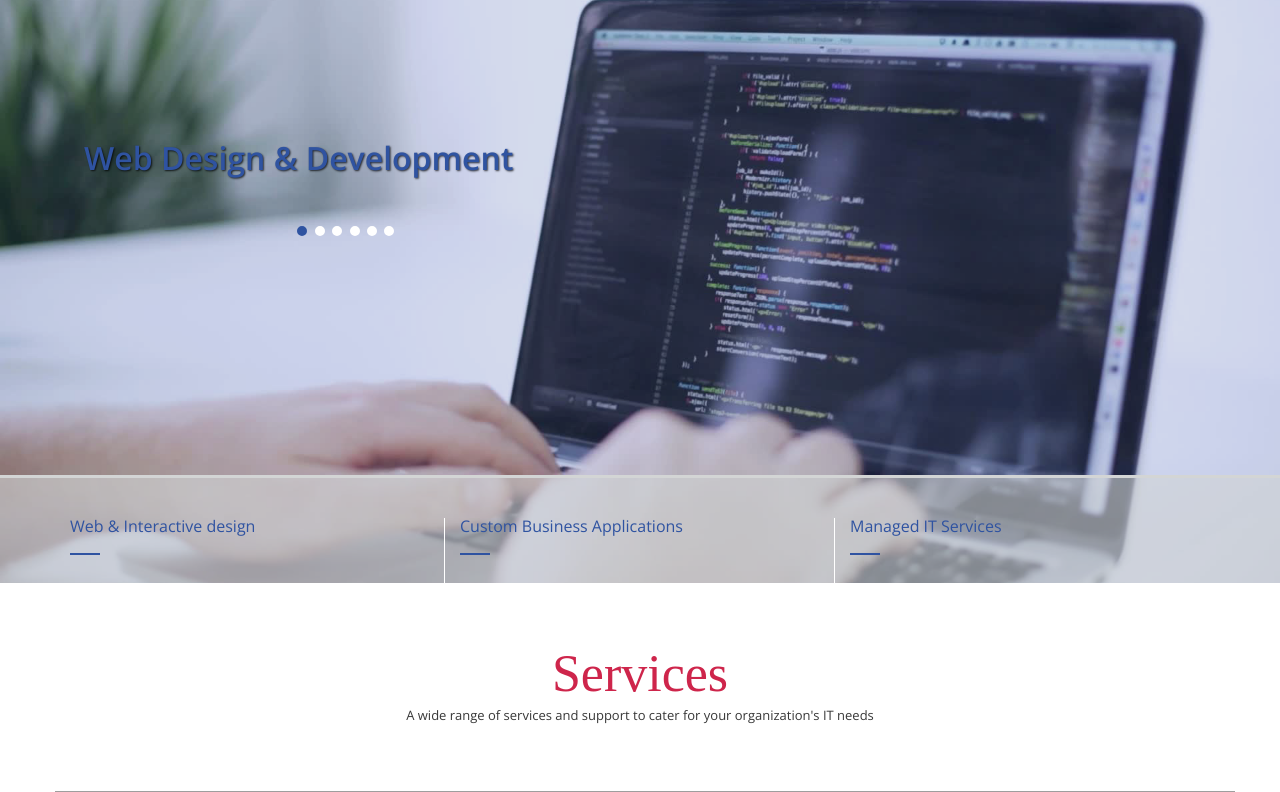
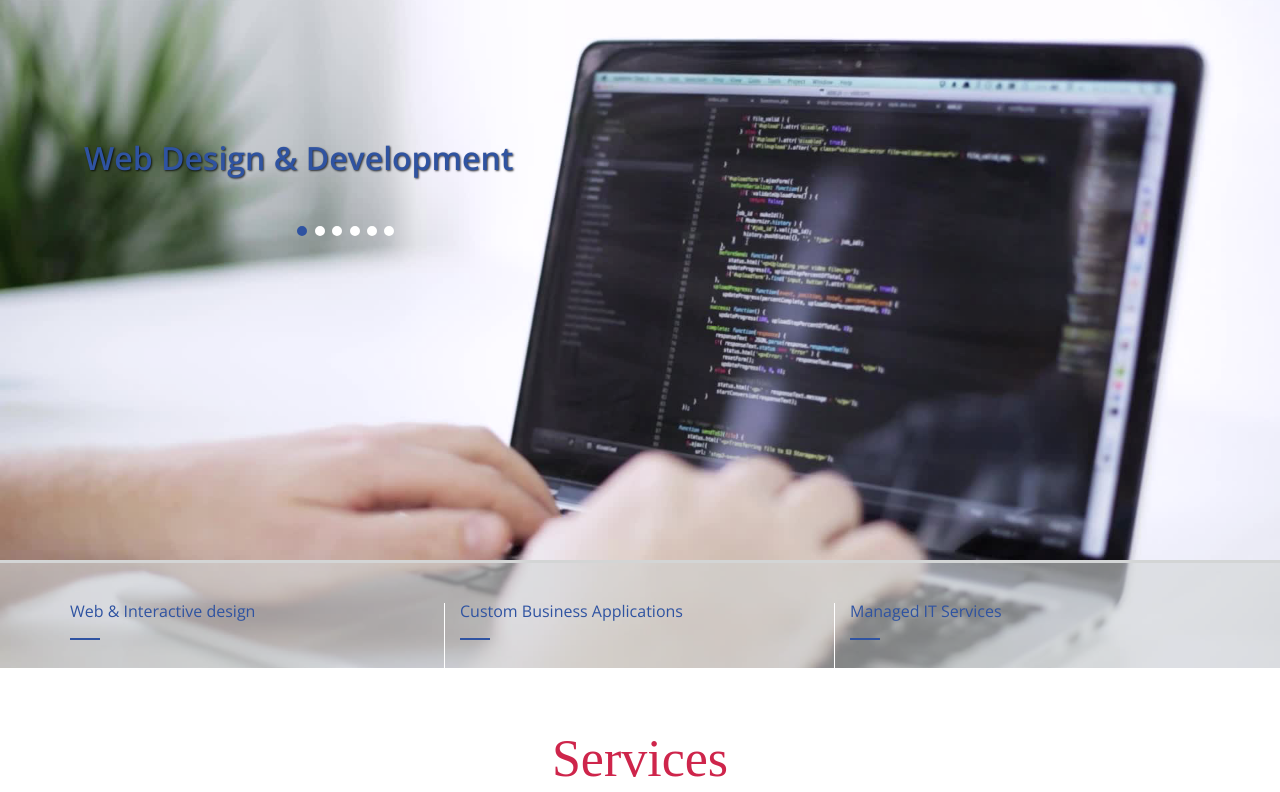
Before and after one commit to inusah/fg, a Flask app: page / in a window 1280 px wide. Shown: the part 121-913 px from the top of the page. Run offline with Flask 2, Linux system fonts and the light colour scheme; some libraries are stand-ins or nearby versions; grey boxes are pictures that could not be loaded.

Commit message:
fullscreen bg-video

```diff
--- a/webceil/static/css/style.css
+++ b/webceil/static/css/style.css
@@ -61,7 +61,7 @@ a.none:hover {text-decoration: none;}
 @media screen and (max-width: 992px) {.navbar-toggle {display: block;}.navbar-collapse.collapse {display: none !important;}.main-navbar-nav.navbar-nav,.main-navbar-nav.navbar-nav > li {float: none !important;}.navbar-collapse.collapse.in {display: block !important;overflow-y: auto !important;}}
 
 /* Hero */
-.hero_area {background-position: center center;background-repeat: no-repeat;background-size: cover;height: 475px;padding: 0;}
+.hero_area {background-position: center center;background-repeat: no-repeat;background-size: cover;height: 70vh;padding: 0;}
 .hero_content {padding: 120px 0;}
 .hero_content h1 {text-shadow: 1px 1px 2px rgba(0,0,0,0.75);color: #2f53a1;font-weight: 700;font-size: 32px;}
 .hero_content h2 {text-shadow: 1px 1px 2px rgba(0,0,0,0.25);color: #000;font-weight: 700;font-size: 22px;margin-top: 0;width: 45%;line-height: 38px;}
--- a/webceil/templates/site/index.html
+++ b/webceil/templates/site/index.html
@@ -2,7 +2,7 @@
     {% block homeMenuItem %}<li class="active"><a href="{{url_for('site.home')}}" title="">Home</a></li>{% endblock homeMenuItem %}
 
     {% block content %}
-       <div class="overlay" data-vide-bg="{{url_for('static', filename='video/office-typing-code/office-typing-code')}}">
+       <div class="" data-vide-bg="{{url_for('static', filename='video/office-typing-code/office-typing-code')}}">
             <section class=hero_area>
                 <div class="hero_content">
                     <div class="container">
@@ -76,6 +76,7 @@
                     </div>
                 </div>
             </section>
+            <div class="overlay"></div>
             <section class="boxes_area visible-lg">
             <div class="container">
                     <div class="row">
```
